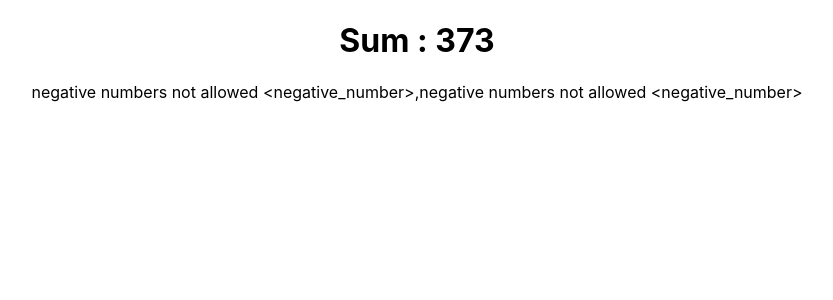
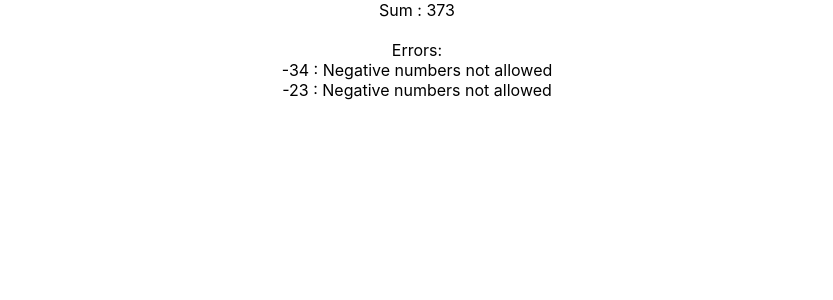
Before and after one commit to sagarkumarmehta80/string_calc, a React (Create React App) app: page / in a window 1280 px wide. Shown: the top 300 px of the page, without its empty margins (223-1056 px from the left). Built offline with nearby package versions, Linux system fonts and the light colour scheme.

Commit message:
more clear error messages

```diff
--- a/src/App.js
+++ b/src/App.js
@@ -4,7 +4,7 @@ import StringCalculator from './component/StringCalculator/StringCalculator';
 function App() {
     return (
         <div className="App">
-            <StringCalculator string="1,4;334,-3,34,-4" />
+            <StringCalculator string="1,4;334,-34,-23,34," />
         </div>
     );
 }
--- a/src/component/StringCalculator/StringCalculator.js
+++ b/src/component/StringCalculator/StringCalculator.js
@@ -1,7 +1,7 @@
 const StringCalculator = ({ string = '' }) => {
     let trimmedString = string.trim();
     let splittedString = trimmedString.split(/[\\n,; ]+/);
-    let errorText = 'negative numbers not allowed <negative_number>';
+    let errorText = 'Negative numbers not allowed';
     let errors = [];
     let sum = null;
     if (trimmedString.length > 0) {
@@ -11,14 +11,22 @@ const StringCalculator = ({ string = '' }) => {
                 if (val >= 0) {
                     acc = acc + val;
                 } else {
-                    errors.push(errorText);
+                    errors.push(`${val} : ${errorText}`);
                 }
                 return acc;
             });
         return (
             <div>
-                <h1>Sum : {sum}</h1>
-                {errors.length > 0 && errors.join(',')}
+                <div>Sum : {sum}</div>
+                <br />
+                {errors.length > 0 && (
+                    <div>
+                        Errors:
+                        {errors.map((val) => (
+                            <div>{val}</div>
+                        ))}
+                    </div>
+                )}
             </div>
         );
     } else return 0;
```
